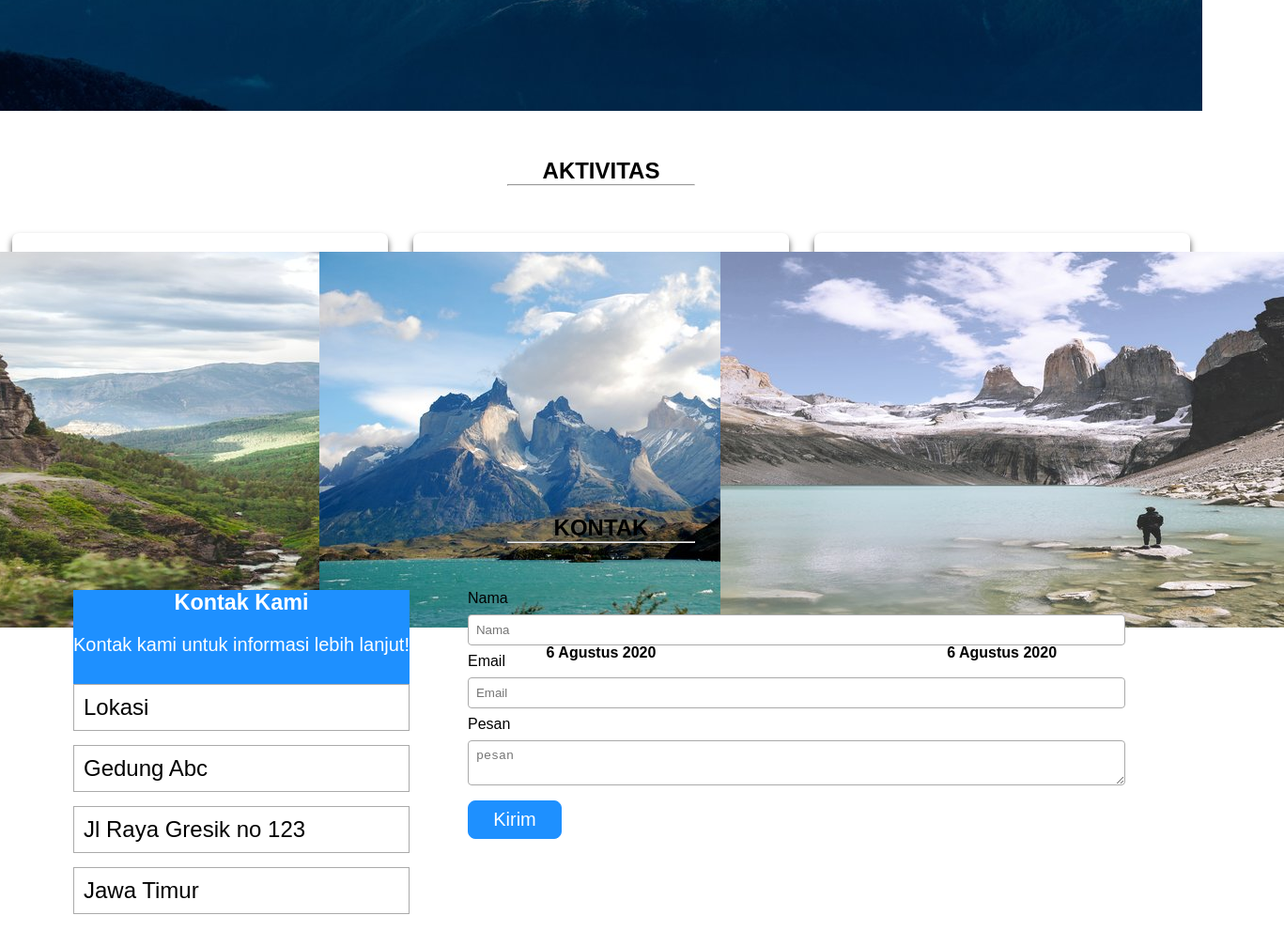
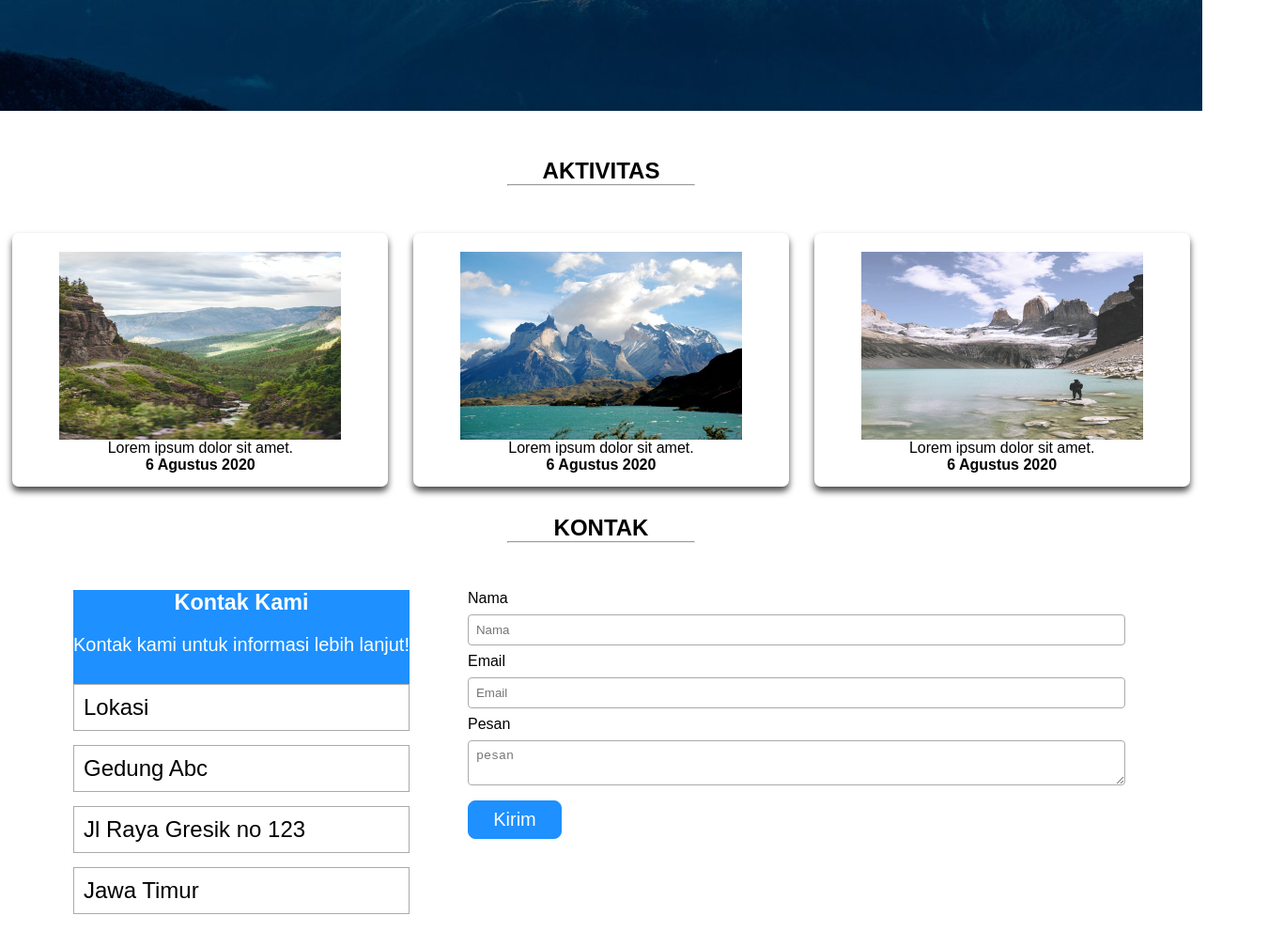
Before and after one commit to rafli7773/rafli7773.github.io, a plain HTML site: page index.html in a window 1280 px wide. Shown: the part 682-1673 px from the top of the page at 94% size, 1367 px wide, since content can reach past the window. Drawn offline with Linux system fonts and the light colour scheme; a web font is replaced by a local one.

Commit message:
perubahan browser chrome

```diff
--- a/css/style.css
+++ b/css/style.css
@@ -233,6 +233,10 @@ main{
     box-shadow: 0 5px 7px rgba(0, 0, 0, .7);
 }
 
+.card img{
+    width: 300px;
+}
+
 
 /* kontak */
 .kontak{
```
